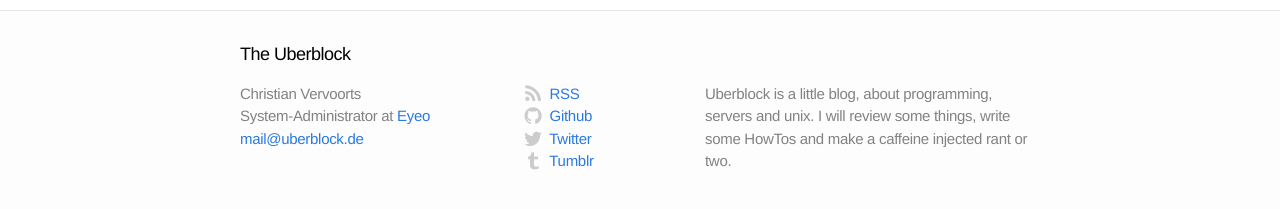
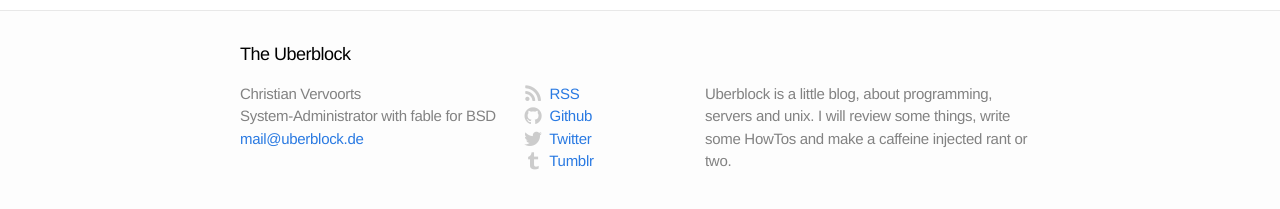
Before and after one commit to sangyye/uberblock, a Jekyll site: the page built from index.html, in a window 1280 px wide. Shown: the part 400-609 px from the top of the page. Built offline with Jekyll 4.4.1, drawn with Linux system fonts in a browser that asks for light colours.

Commit message:
Make a new description

```diff
--- a/_config.yml
+++ b/_config.yml
@@ -2,7 +2,7 @@
 title: The Uberblock
 name: "Christian Vervoorts"
 email: mail@uberblock.de
-about_me: "System-Administrator at "
+about_me: "System-Administrator with fable for BSD"
 description: "Uberblock is a little blog, about programming, servers and unix. I will review some things, write some HowTos and make a caffeine injected rant or two."
 baseurl: ""
 url: "http://uberblock.de"
@@ -14,7 +14,7 @@ tumblr_username:   sangyye
 markdown: kramdown
 permalink: /:year/:month/:day/:title/
 
-exclude: [tasks, README.md]
+exclude: [tasks, README.md, Gemfile]
 
 jekyll-archives:
   layouts:
--- a/_includes/footer.html
+++ b/_includes/footer.html
@@ -7,7 +7,7 @@
     <div class="footer-col-1 column">
       <ul>
         <li>{{ site.name }}</li>
-        <li>{{ site.about_me}} <a href="http://eyeo.com">Eyeo</a></li>
+        <li>{{ site.about_me}}</li>
         <li><a href="mailto:{{ site.email }}">{{ site.email }}</a></li>
       </ul>
     </div>
```
